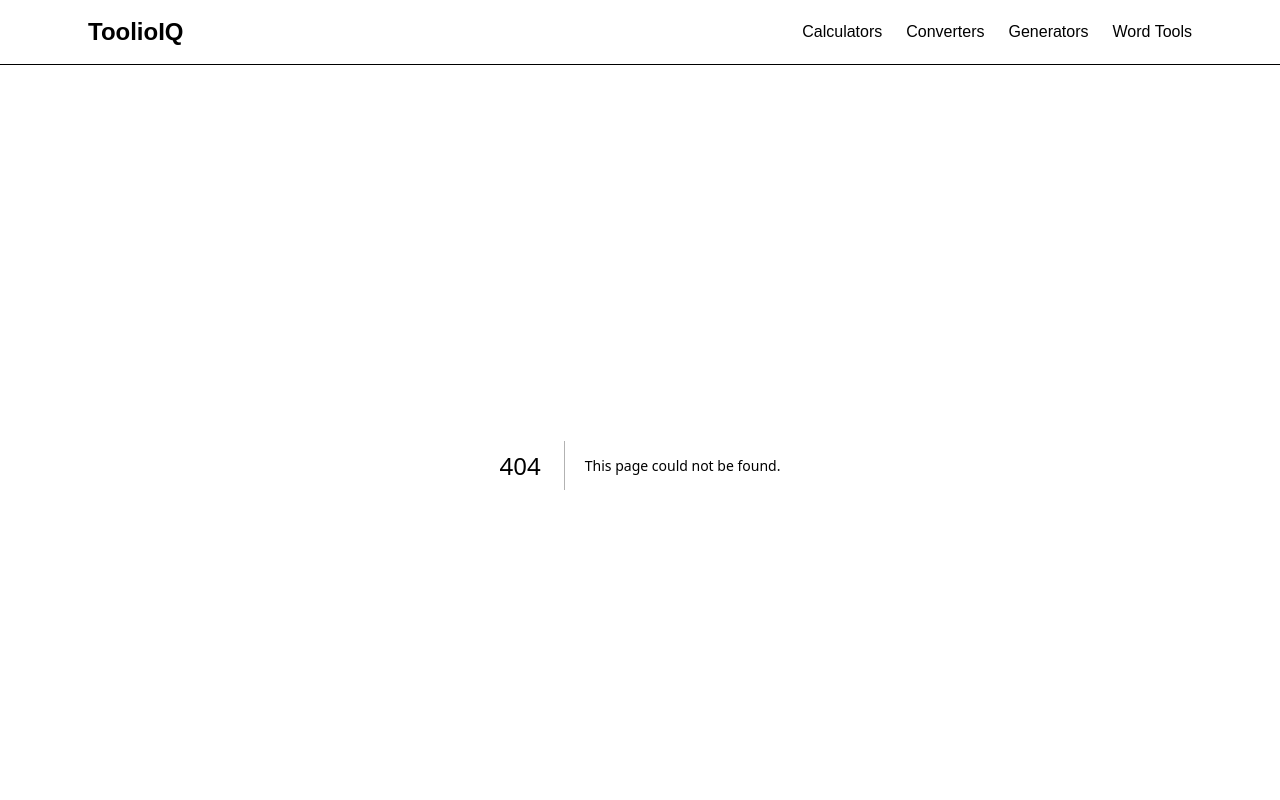
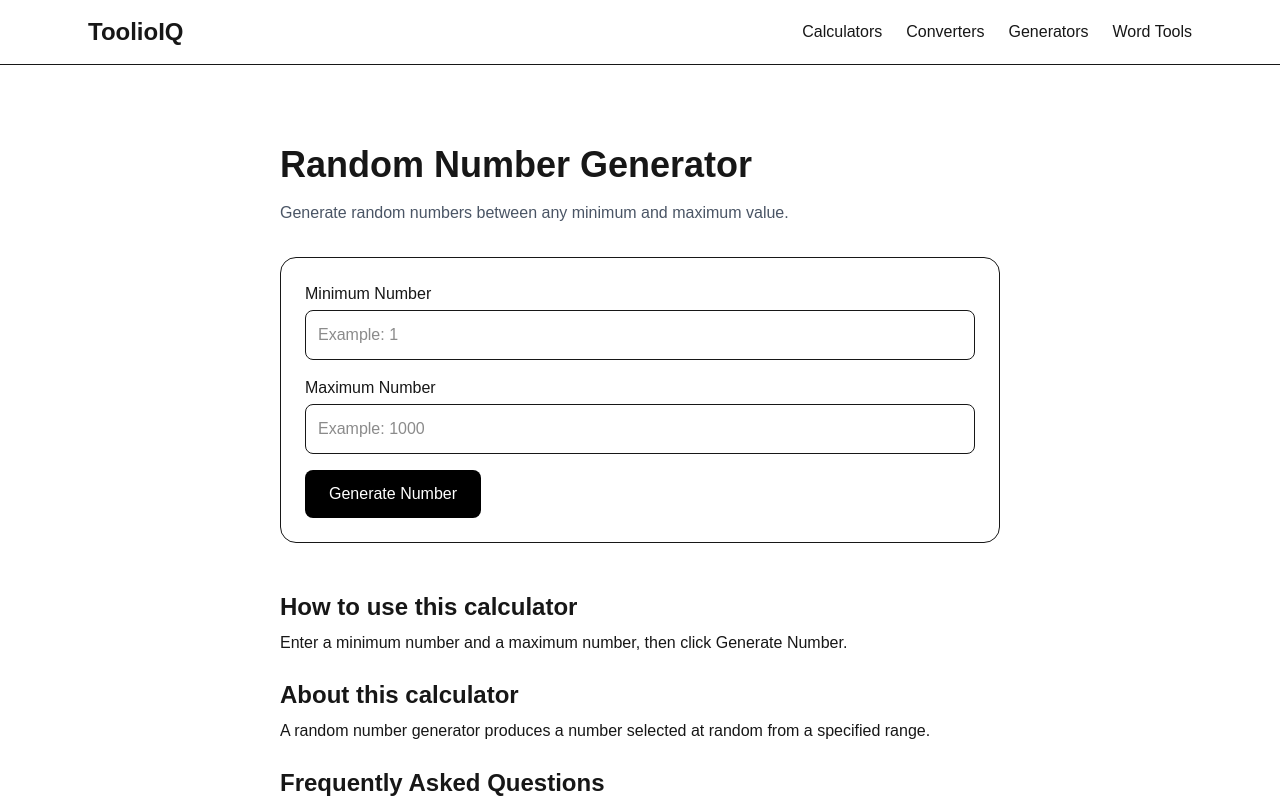
Before and after one commit to toolioiq/toolioiq, a Next.js app: page /generators/random-number-generator in a window 1280 px wide. Before the commit this address had no page. Shown: the top 800 px of the page. Built offline with nearby package versions, Linux system fonts and the light colour scheme.

Commit message:
Add random number generator

```diff
--- a/app/generators/page.tsx
+++ b/app/generators/page.tsx
@@ -20,6 +20,18 @@ export default function GeneratorsPage() {
             Generate strong secure passwords instantly.
           </p>
         </Link>
+        <Link
+          href="/generators/random-number-generator"
+          className="border rounded-xl p-6 hover:bg-gray-50"
+>
+          <h2 className="text-xl font-semibold">
+            Random Number Generator
+          </h2>
+
+          <p>
+            Generate random numbers between any range.
+          </p>
+        </Link>
       </div>
     </main>
   );
--- /dev/null
+++ b/app/generators/random-number-generator/page.tsx
@@ -0,0 +1,70 @@
+import type { Metadata } from "next";
+import RandomNumberGenerator from "@/components/RandomNumberGenerator";
+import CalculatorPageLayout from "@/components/CalculatorPageLayout";
+
+export const metadata: Metadata = {
+  title: "Random Number Generator | ToolioIQ",
+  description:
+    "Generate random numbers instantly with ToolioIQ's free random number generator.",
+};
+
+export default function RandomNumberGeneratorPage() {
+  return (
+    <CalculatorPageLayout
+      title="Random Number Generator"
+      description="Generate random numbers between any minimum and maximum value."
+      howToUse={
+        <p>
+          Enter a minimum number and a maximum number,
+          then click Generate Number.
+        </p>
+      }
+      explanation={
+        <p>
+          A random number generator produces a number
+          selected at random from a specified range.
+        </p>
+      }
+      faqs={
+        <>
+          <h3 className="font-semibold mt-4">
+            Is this random number generator free?
+          </h3>
+
+          <p>Yes. It is completely free.</p>
+
+          <h3 className="font-semibold mt-4">
+            Can I generate lottery numbers?
+          </h3>
+
+          <p>
+            Yes. You can generate random numbers for
+            games, drawings, giveaways, and more.
+          </p>
+        </>
+      }
+      relatedTools={[
+        {
+          title: "Password Generator",
+          href: "/generators/password-generator",
+          description:
+            "Generate secure passwords instantly.",
+        },
+        {
+          title: "Percentage Calculator",
+          href: "/calculators/percentage-calculator",
+          description:
+            "Calculate percentages quickly.",
+        },
+        {
+          title: "Savings Calculator",
+          href: "/calculators/savings-calculator",
+          description:
+            "Estimate future savings growth.",
+        },
+      ]}
+    >
+      <RandomNumberGenerator />
+    </CalculatorPageLayout>
+  );
+}
--- /dev/null
+++ b/components/RandomNumberGenerator.tsx
@@ -0,0 +1,96 @@
+"use client";
+
+import { useState } from "react";
+
+export default function RandomNumberGenerator() {
+  const [min, setMin] = useState("");
+  const [max, setMax] = useState("");
+  const [result, setResult] = useState<number | null>(null);
+  const [error, setError] = useState("");
+
+  const generateNumber = () => {
+    setError("");
+    setResult(null);
+
+    const minimum = Number(min);
+    const maximum = Number(max);
+
+    if (
+      isNaN(minimum) ||
+      isNaN(maximum) ||
+      min === "" ||
+      max === ""
+    ) {
+      setError("Please enter valid numbers.");
+      return;
+    }
+
+    if (minimum >= maximum) {
+      setError("Maximum number must be greater than minimum number.");
+      return;
+    }
+
+    const random =
+      Math.floor(Math.random() * (maximum - minimum + 1)) +
+      minimum;
+
+    setResult(random);
+  };
+
+  return (
+    <div className="border rounded-2xl p-6 space-y-4">
+      <div>
+        <label className="block font-medium mb-1">
+          Minimum Number
+        </label>
+
+        <input
+          type="number"
+          value={min}
+          onChange={(e) => setMin(e.target.value)}
+          className="border rounded-lg p-3 w-full"
+          placeholder="Example: 1"
+        />
+      </div>
+
+      <div>
+        <label className="block font-medium mb-1">
+          Maximum Number
+        </label>
+
+        <input
+          type="number"
+          value={max}
+          onChange={(e) => setMax(e.target.value)}
+          className="border rounded-lg p-3 w-full"
+          placeholder="Example: 1000"
+        />
+      </div>
+
+      <button
+        onClick={generateNumber}
+        className="bg-black text-white px-6 py-3 rounded-lg"
+      >
+        Generate Number
+      </button>
+
+      {error && (
+        <p className="text-red-600 font-medium">
+          {error}
+        </p>
+      )}
+
+      {result !== null && (
+        <div className="bg-gray-50 border rounded-xl p-6">
+          <h2 className="text-2xl font-bold mb-2">
+            Random Number
+          </h2>
+
+          <p className="text-4xl font-bold">
+            {result}
+          </p>
+        </div>
+      )}
+    </div>
+  );
+}
```
